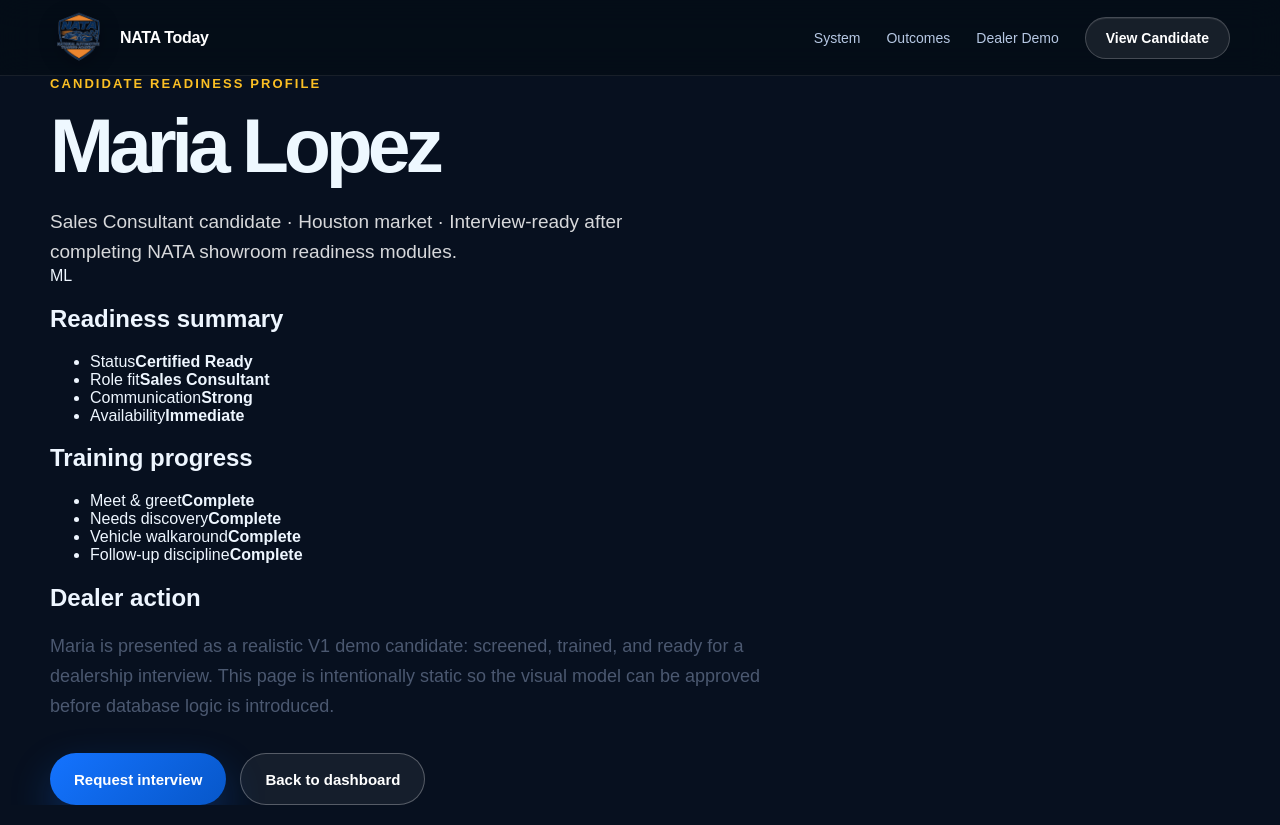
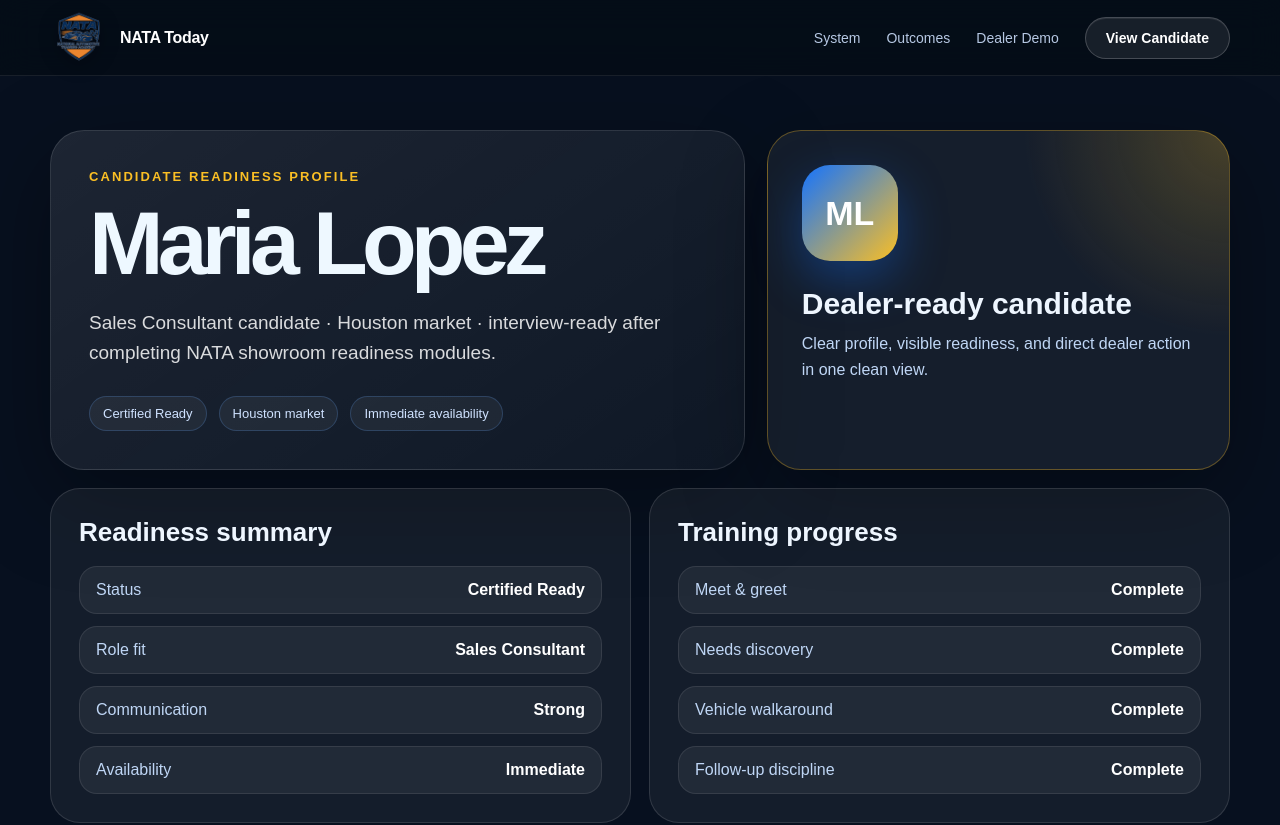
Before and after one commit to zlomke76-del/natatoday, a Next.js app: page /candidate-demo in a window 1280 px wide. Shown: the top 825 px of the page. Built offline with nearby package versions, Linux system fonts and the light colour scheme.

Commit message:
Update page.tsx

```diff
--- a/app/candidate-demo/page.tsx
+++ b/app/candidate-demo/page.tsx
@@ -1,51 +1,146 @@
 import Link from "next/link";
 import Nav from "../components/Nav";
+
+const readiness = [
+  ["Status", "Certified Ready"],
+  ["Role fit", "Sales Consultant"],
+  ["Communication", "Strong"],
+  ["Availability", "Immediate"],
+];
+
+const training = [
+  ["Meet & greet", "Complete"],
+  ["Needs discovery", "Complete"],
+  ["Vehicle walkaround", "Complete"],
+  ["Follow-up discipline", "Complete"],
+];
 
 export default function CandidateDemoPage() {
   return (
     <main className="shell">
-      <div className="topbar">
-        <Nav />
-      </div>
+      <Nav />
 
-      <section className="profile wrap">
-        <div className="profile-hero">
-          <div>
+      <section
+        style={{
+          width: "min(1180px, calc(100% - 40px))",
+          margin: "0 auto",
+          padding: "54px 0 90px",
+        }}
+      >
+        <div
+          style={{
+            display: "grid",
+            gridTemplateColumns: "1.2fr 0.8fr",
+            gap: 22,
+            alignItems: "stretch",
+          }}
+        >
+          <section
+            style={{
+              border: "1px solid rgba(255,255,255,0.12)",
+              borderRadius: 34,
+              padding: 38,
+              background:
+                "linear-gradient(145deg, rgba(255,255,255,0.09), rgba(255,255,255,0.035))",
+              boxShadow: "0 28px 90px rgba(0,0,0,0.34)",
+            }}
+          >
             <div className="eyebrow">Candidate readiness profile</div>
-            <h1>Maria Lopez</h1>
-            <p className="lede">
-              Sales Consultant candidate · Houston market · Interview-ready after completing NATA showroom readiness modules.
+
+            <h1
+              style={{
+                marginTop: 0,
+                fontSize: "clamp(54px, 7vw, 92px)",
+                lineHeight: 0.92,
+              }}
+            >
+              Maria Lopez
+            </h1>
+
+            <p className="lede" style={{ maxWidth: 680 }}>
+              Sales Consultant candidate · Houston market · interview-ready
+              after completing NATA showroom readiness modules.
             </p>
-          </div>
-          <div className="avatar">ML</div>
+
+            <div
+              style={{
+                display: "flex",
+                gap: 12,
+                flexWrap: "wrap",
+                marginTop: 28,
+              }}
+            >
+              <span className="trust-pill">Certified Ready</span>
+              <span className="trust-pill">Houston market</span>
+              <span className="trust-pill">Immediate availability</span>
+            </div>
+          </section>
+
+          <aside
+            style={{
+              border: "1px solid rgba(251,191,36,0.32)",
+              borderRadius: 34,
+              padding: 34,
+              background:
+                "radial-gradient(circle at top right, rgba(251,191,36,0.22), transparent 36%), rgba(255,255,255,0.06)",
+              boxShadow: "0 28px 90px rgba(0,0,0,0.32)",
+            }}
+          >
+            <div
+              style={{
+                width: 96,
+                height: 96,
+                borderRadius: 28,
+                display: "grid",
+                placeItems: "center",
+                background: "linear-gradient(135deg, #1473ff, #fbbf24)",
+                color: "#fff",
+                fontSize: 34,
+                fontWeight: 900,
+                boxShadow: "0 18px 48px rgba(20,115,255,0.34)",
+              }}
+            >
+              ML
+            </div>
+
+            <h2 style={{ margin: "26px 0 10px", fontSize: 30 }}>
+              Dealer-ready candidate
+            </h2>
+
+            <p style={{ margin: 0, color: "#bfd6f5", lineHeight: 1.6 }}>
+              Clear profile, visible readiness, and direct dealer action in one
+              clean view.
+            </p>
+          </aside>
         </div>
 
-        <div className="profile-grid">
-          <section className="panel">
-            <h2>Readiness summary</h2>
-            <ul className="clean">
-              <li><span>Status</span><strong>Certified Ready</strong></li>
-              <li><span>Role fit</span><strong>Sales Consultant</strong></li>
-              <li><span>Communication</span><strong>Strong</strong></li>
-              <li><span>Availability</span><strong>Immediate</strong></li>
-            </ul>
-          </section>
-
-          <section className="panel">
-            <h2>Training progress</h2>
-            <ul className="clean">
-              <li><span>Meet & greet</span><strong>Complete</strong></li>
-              <li><span>Needs discovery</span><strong>Complete</strong></li>
-              <li><span>Vehicle walkaround</span><strong>Complete</strong></li>
-              <li><span>Follow-up discipline</span><strong>Complete</strong></li>
-            </ul>
-          </section>
+        <div
+          style={{
+            display: "grid",
+            gridTemplateColumns: "1fr 1fr",
+            gap: 18,
+            marginTop: 18,
+          }}
+        >
+          <InfoPanel title="Readiness summary" items={readiness} />
+          <InfoPanel title="Training progress" items={training} />
         </div>
 
-        <section className="panel" style={{ marginTop: 18 }}>
-          <h2>Dealer action</h2>
-          <p className="section-copy" style={{ textAlign: "left", margin: 0 }}>
-            Maria is presented as a realistic V1 demo candidate: screened, trained, and ready for a dealership interview. This page is intentionally static so the visual model can be approved before database logic is introduced.
+        <section
+          style={{
+            marginTop: 18,
+            border: "1px solid rgba(255,255,255,0.12)",
+            borderRadius: 30,
+            padding: 30,
+            background: "rgba(255,255,255,0.055)",
+          }}
+        >
+          <h2 style={{ margin: 0, fontSize: 28 }}>Dealer action</h2>
+
+          <p style={{ maxWidth: 760, color: "#cfe2ff", lineHeight: 1.65 }}>
+            Maria is presented as a realistic V1 demo candidate: screened,
+            trained, and ready for a dealership interview. The dealer gets a
+            clean decision view instead of another loose applicant record.
           </p>
 
           <div className="hero-actions">
@@ -62,3 +157,44 @@ export default function CandidateDemoPage() {
     </main>
   );
 }
+
+function InfoPanel({
+  title,
+  items,
+}: {
+  title: string;
+  items: string[][];
+}) {
+  return (
+    <section
+      style={{
+        border: "1px solid rgba(255,255,255,0.12)",
+        borderRadius: 30,
+        padding: 28,
+        background: "rgba(255,255,255,0.055)",
+      }}
+    >
+      <h2 style={{ margin: "0 0 18px", fontSize: 26 }}>{title}</h2>
+
+      <div style={{ display: "grid", gap: 12 }}>
+        {items.map(([label, value]) => (
+          <div
+            key={label}
+            style={{
+              display: "flex",
+              justifyContent: "space-between",
+              gap: 18,
+              padding: "14px 16px",
+              borderRadius: 18,
+              background: "rgba(255,255,255,0.06)",
+              border: "1px solid rgba(255,255,255,0.09)",
+            }}
+          >
+            <span style={{ color: "#bfd6f5" }}>{label}</span>
+            <strong style={{ color: "#fff" }}>{value}</strong>
+          </div>
+        ))}
+      </div>
+    </section>
+  );
+}
```
